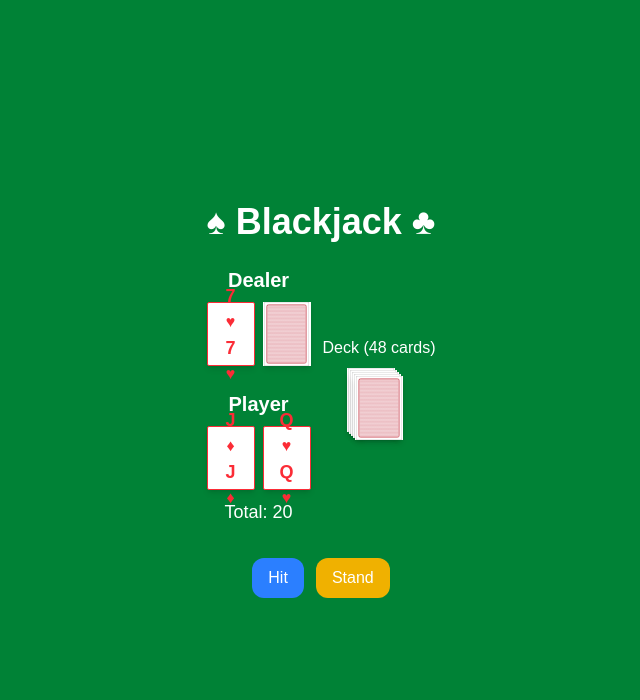
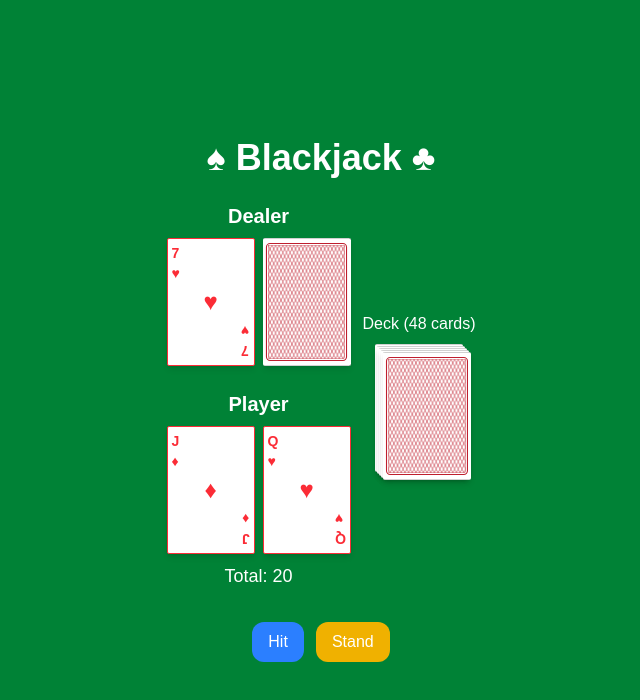
Before and after one commit to uzsakj/blackjack, a Next.js app: page /table in a window 1280 px wide. Both pictures are taken after a click on the button "Start Game". Shown: the top 700 px of the page, without its empty margins (319-959 px from the left). Built offline with nearby package versions, Linux system fonts and the light colour scheme.

Commit message:
redactored card style

```diff
--- a/src/components/CardView.tsx
+++ b/src/components/CardView.tsx
@@ -6,26 +6,37 @@ import type { Card } from "@/features/blackjack/blackjackTypes";
 export const CardView = ({ card }: { card: Card }) => {
     if (card.state === "dealerHidden" || card.state === "deck") {
         return (
-            <div className="w-12 h-16 relative bg-white border-0 shadow-md">
+            <div className="w-22 h-32 relative rounded-xs overflow-hidden shadow-md flex items-center justify-center bg-white">
                 <Image
                     src="/card-back.svg"
                     alt="Card Back"
                     fill
-                    style={{ objectFit: "contain" }}
-                    className="rounded-xs"
+                    style={{ objectFit: "cover" }}
                 />
             </div>
+
         );
     }
 
     const color = card.suit === "♥" || card.suit === "♦" ? "text-red-500" : "text-black";
 
     return (
-        <div className={`border rounded-xs bg-white shadow-md p-2 w-12 h-16 flex flex-col items-center justify-center ${color}`}>
-            <span className="text-lg font-bold">{card.value}</span>
-            <span>{card.suit}</span>
-            <span className="text-lg font-bold">{card.value}</span>
-            <span>{card.suit}</span>
-        </div>
+        <div
+            className={`border rounded-xs bg-white shadow-md w-22 h-32 relative  ${color}`}
+        >
+            <div className={`absolute top-1 left-1 text-sm flex flex-col items-start ${color}`}>
+                <span className="font-bold">{card.value}</span>
+                <span>{card.suit}</span>
+            </div>
+
+            <div className={`absolute inset-0 flex items-center justify-center text-2xl  ${color}`}>
+                {card.suit}
+            </div>
+            <div className={`absolute bottom-1 right-1 text-sm flex flex-col items-end rotate-180 ${color}`}>
+                <span className="font-bold">{card.value}</span>
+                <span>{card.suit}</span>
+            </div>
+        </div >
+
     );
 };
--- a/src/components/Deck.tsx
+++ b/src/components/Deck.tsx
@@ -15,11 +15,11 @@ export const Deck: FC<DeckProps> = ({ maxVisible = 5 }): React.ReactNode => {
     return (
         <div className="flex flex-col items-center mb-6">
             <div className="text-white mb-2">Deck ({remaining} cards)</div>
-            <div className="relative w-16 h-20">
+            <div className="relative w-22 h-32">
                 {Array.from({ length: Math.min(remaining, maxVisible) }).map((_, i) => (
                     <div
                         key={i}
-                        className="absolute top-0 left-0 w-16 h-20"
+                        className="absolute top-0 left-0 w-22 h-32"
                         style={{ transform: `translate(${i * 2}px, ${i * 2}px)` }}
                     >
                         <CardView card={{ state: "deck" }}></CardView>
```
